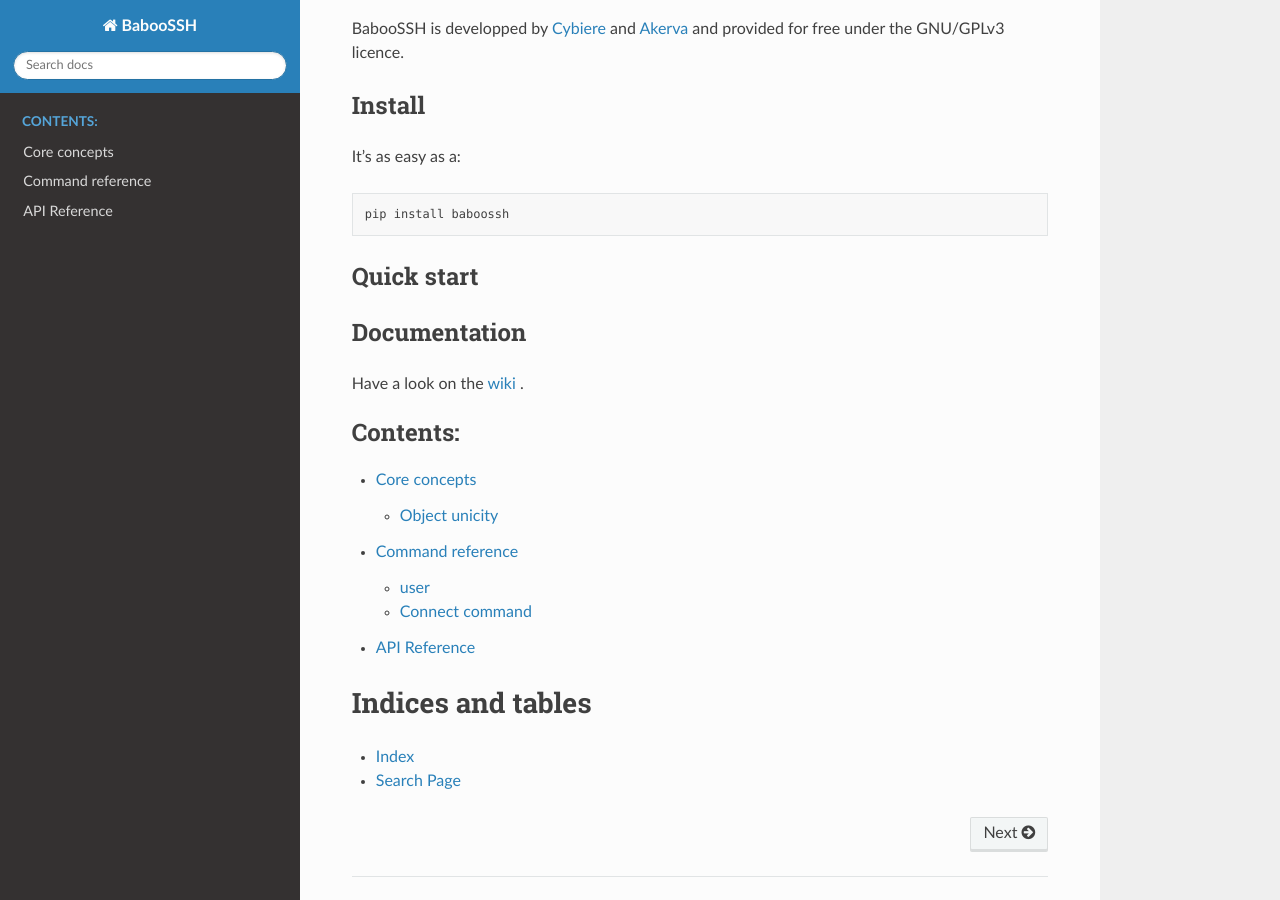
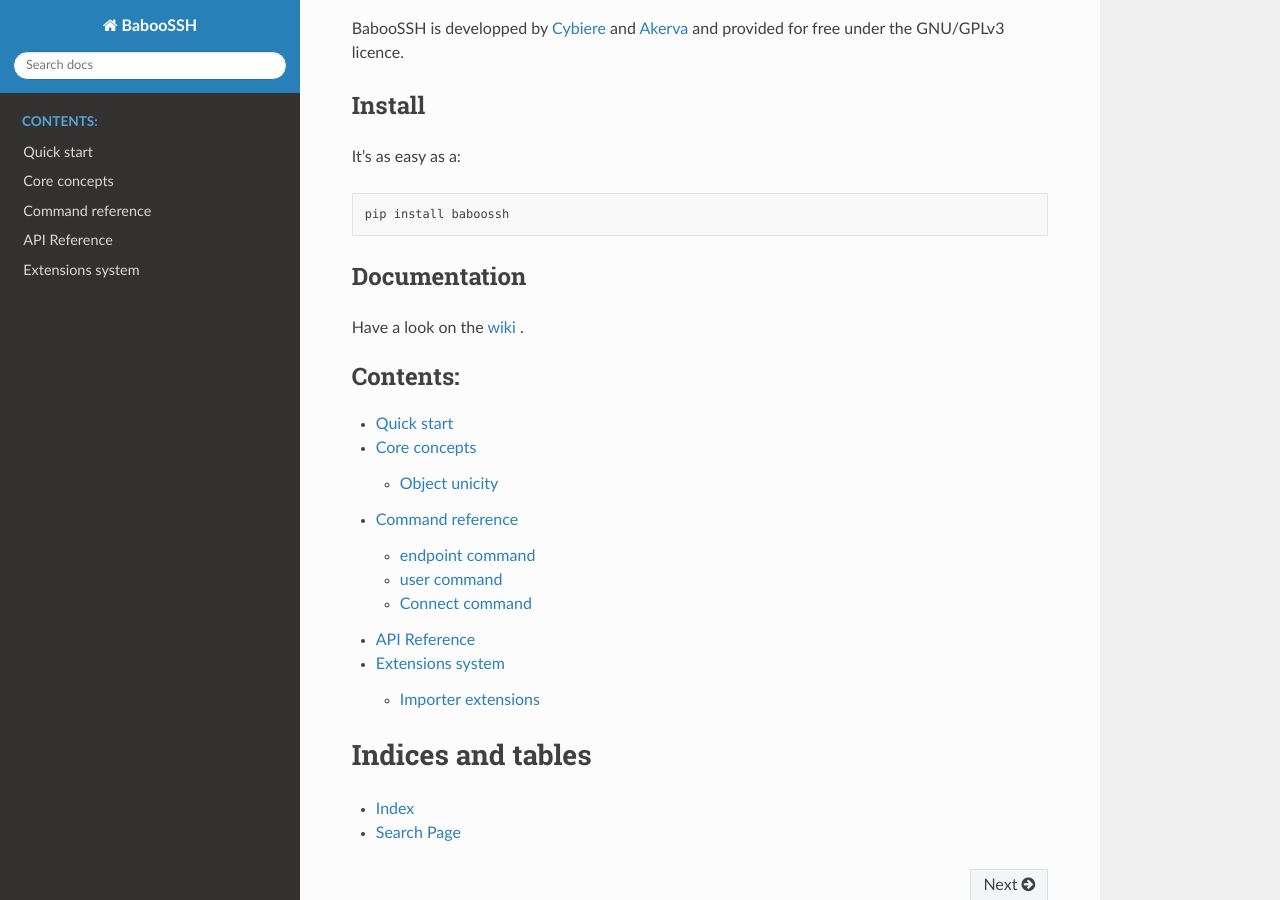
Before and after one commit to cybiere/baboossh, a Sphinx documentation site: the page built from docs/index.rst, in a window 1280 px wide and 900 px high, scrolled down 459 px. Built offline with Sphinx 7.4.7 and the Read the Docs theme 2.0.0, drawn with Linux system fonts in a browser that asks for light colours.

Commit message:
More documentation

```diff
--- a/README.rst
+++ b/README.rst
@@ -17,9 +17,6 @@
 
    pip install baboossh
 
-Quick start
-+++++++++++
-
 
 Documentation
 +++++++++++++
--- a/docs/command.rst
+++ b/docs/command.rst
@@ -4,5 +4,6 @@
 .. toctree::
    :maxdepth: 2
 
+   command/endpoint
    command/user
    command/connect
--- a/docs/command/user.rst
+++ b/docs/command/user.rst
@@ -1,5 +1,5 @@
-user
-====
+user command
+============
 
 Manage :class:`~baboossh.User` objects
 
--- a/docs/conf.py
+++ b/docs/conf.py
@@ -40,6 +40,7 @@
         'sphinx.ext.viewcode',
         'sphinx.ext.intersphinx',
         'sphinx.ext.autosummary',
+        'sphinx.ext.autosectionlabel',
 ]
 numpydoc_show_class_members = False
 
--- /dev/null
+++ b/docs/extensions.rst
@@ -0,0 +1,7 @@
+Extensions system
+=================
+
+.. toctree::
+   :maxdepth: 2
+
+   extensions/importer
--- /dev/null
+++ b/docs/extensions/importer.rst
@@ -0,0 +1,4 @@
+Importer extensions
+===================
+
+#TODO
--- a/docs/index.rst
+++ b/docs/index.rst
@@ -7,9 +7,11 @@
    :maxdepth: 2
    :caption: Contents:
 
+   quickstart
    core
    command
    api
+   extensions
 
 Indices and tables
 ==================
```
Also changed, not shown: docs/command/endpoint.rst (added, +31 -0 lines), docs/quickstart.rst (added, +53 -0 lines), 1 other file.
